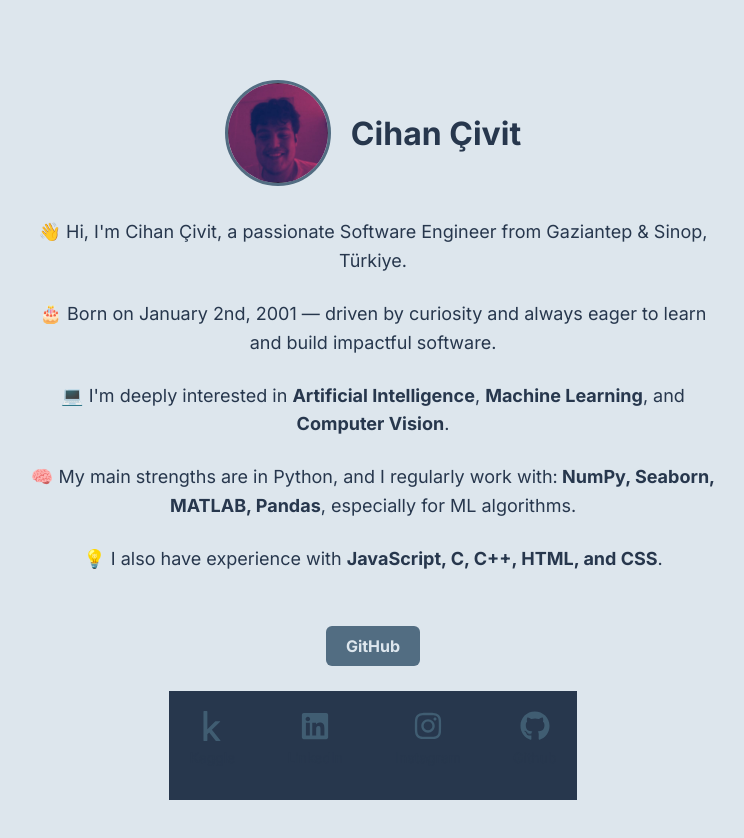
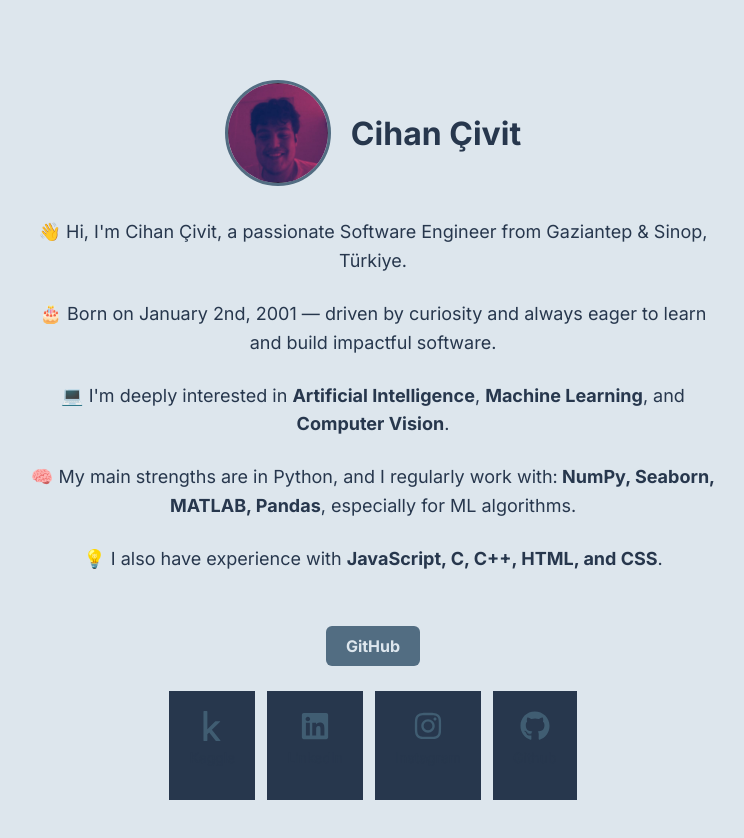
Before and after one commit to CivitCihan/PortfolioCihanCivit, a Next.js app: page / in a window 1280 px wide. Shown: the top 838 px of the page, without its empty margins (267-1011 px from the left). Built offline with nearby package versions, Linux system fonts and the light colour scheme.

Commit message:
Update page.js

```diff
--- a/app/page.js
+++ b/app/page.js
@@ -125,12 +125,12 @@ const styles = {
     alignItems: 'center',
     marginTop: '5px',
     gap: '12px',
-    backgroundColor: '#27374D',
   },
   socialMediaContainer: {
     display: 'flex',
     flexDirection: 'column',
     alignItems: 'center',
+    backgroundColor: '#27374D',
   },
   socialMediaText: {
     marginTop: '4px',
```
